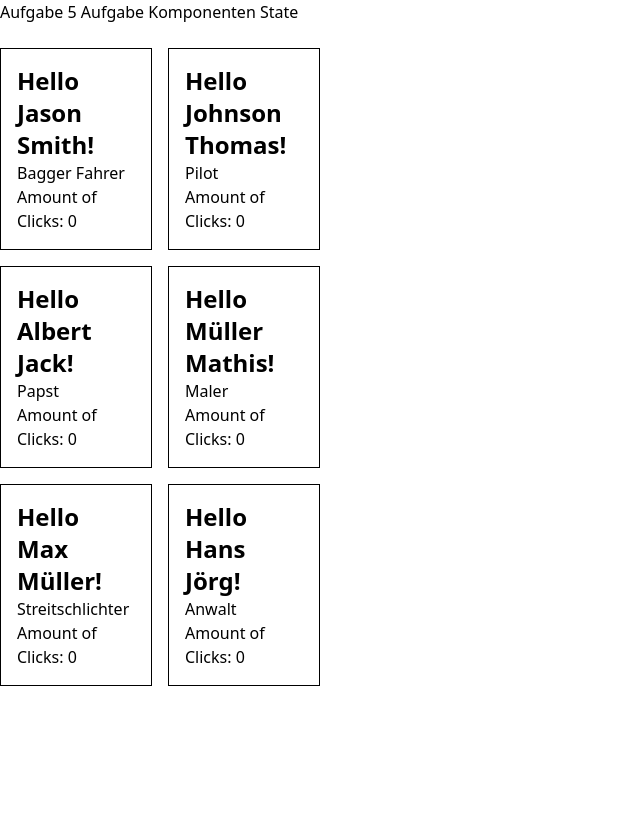
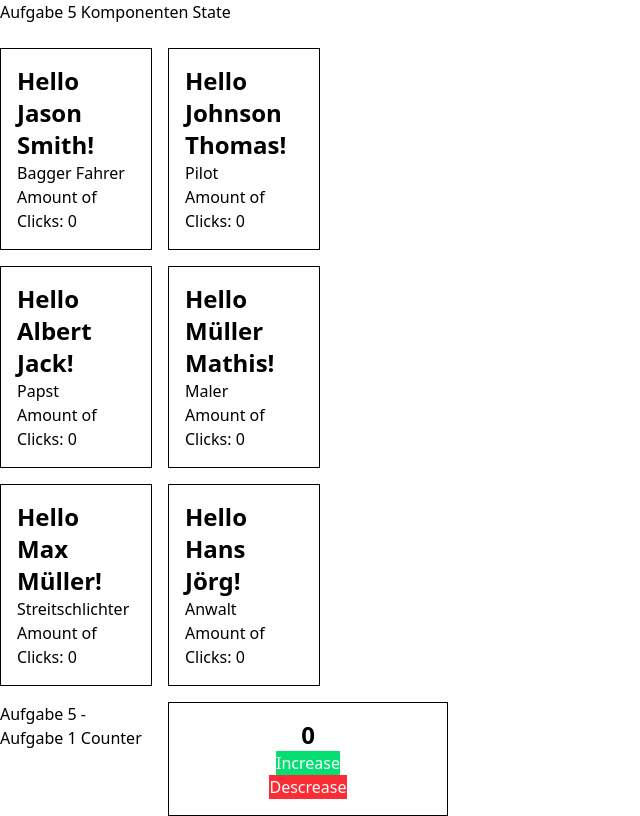
Before and after one commit to alperenmsl/SWP4cWI, a React (Vite) app in the folder WEBAPP/React/: page / in a window 1280 px wide. Shown: the whole page, without its empty margins (0-640 px from the left). Built offline with nearby package versions, Linux system fonts and the light colour scheme.

Commit message:
Aufgabe 5 - Aufgabe 1 Counter finished

```diff
--- a/WEBAPP/React/src/App5.tsx
+++ b/WEBAPP/React/src/App5.tsx
@@ -1,9 +1,10 @@
 import Cards from "./components/5 Aufgabe Komponenten State/Cards";
+import Counter from "./components/5 Aufgabe Komponenten State/Counter";
 
 function App() {
   return (
     <div>
-      <h1>Aufgabe 5 Aufgabe Komponenten State</h1>
+      <h1>Aufgabe 5 Komponenten State</h1>
       <br />
       <div className="grid grid-cols-2 w-80 gap-4">
         <Cards name="Jason Smith" description="Bagger Fahrer" />
@@ -17,6 +18,9 @@ function App() {
         <Cards name="Max Müller" description="Streitschlichter" />
 
         <Cards name="Hans Jörg" description="Anwalt" />
+
+        <h1>Aufgabe 5 - Aufgabe 1 Counter</h1>
+        <Counter />
       </div>
     </div>
   );
--- /dev/null
+++ b/WEBAPP/React/src/components/5 Aufgabe Komponenten State/Counter.tsx
@@ -0,0 +1,29 @@
+import React, { useState } from "react";
+
+export default function Counter() {
+  const [numberOnClick, setNumberOnClick] = useState(0);
+
+  return (
+    <div className={`border p-4 text-center w-70`}>
+      <p className="font-bold text-2xl">{numberOnClick}</p>
+      <div className="flex justify-center">
+        <button
+          className="bg-green-400 text-white hover:cursor-pointer"
+          onClick={() => setNumberOnClick(numberOnClick + 1)}
+        >
+          Increase
+        </button>
+        {}
+      </div>
+      <div>
+        <button
+          className="bg-red-500 text-white hover:cursor-pointer"
+          onClick={() => setNumberOnClick(numberOnClick - 1)}
+        >
+          Descrease
+        </button>
+        {}
+      </div>
+    </div>
+  );
+}
```
